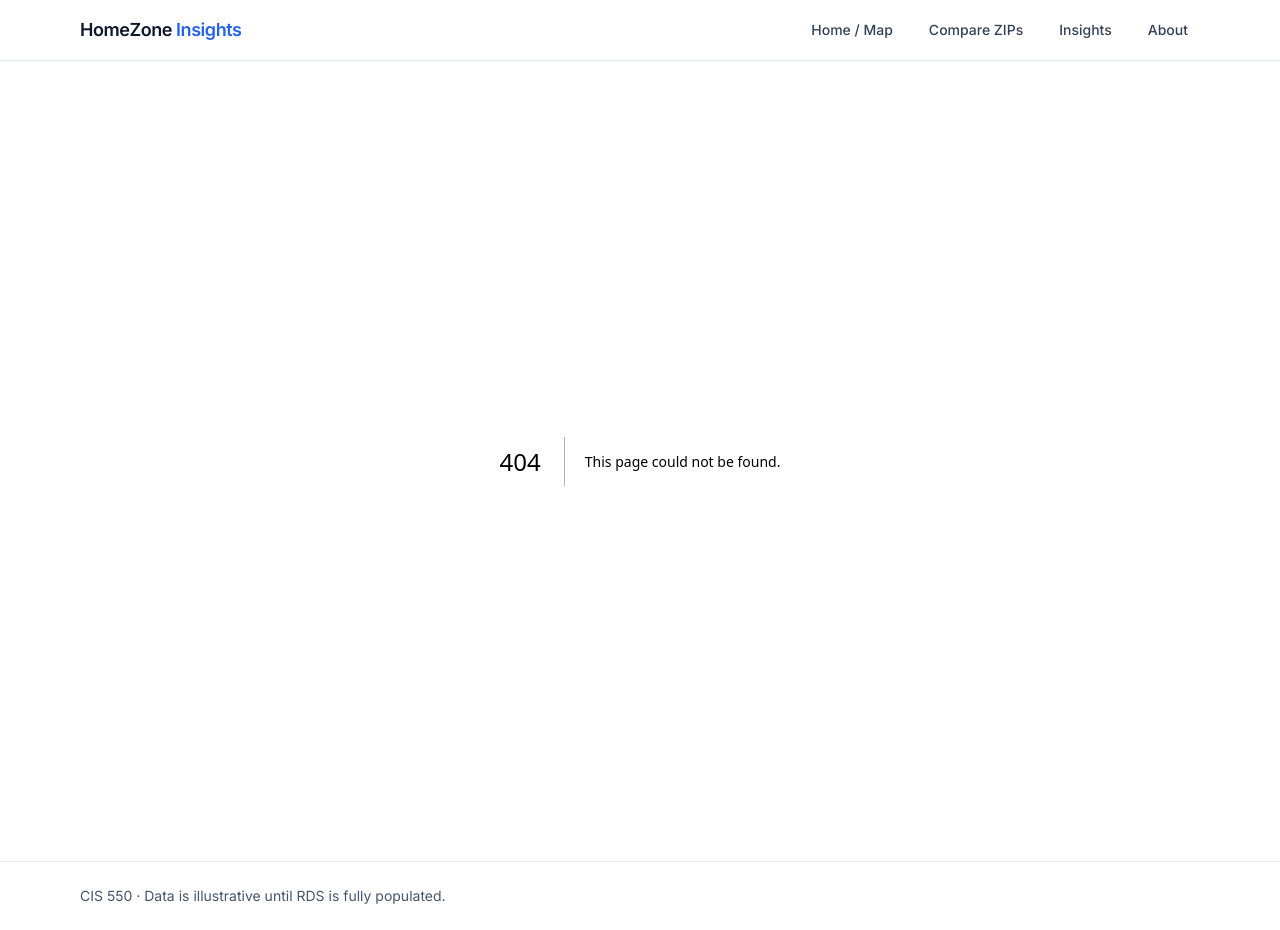
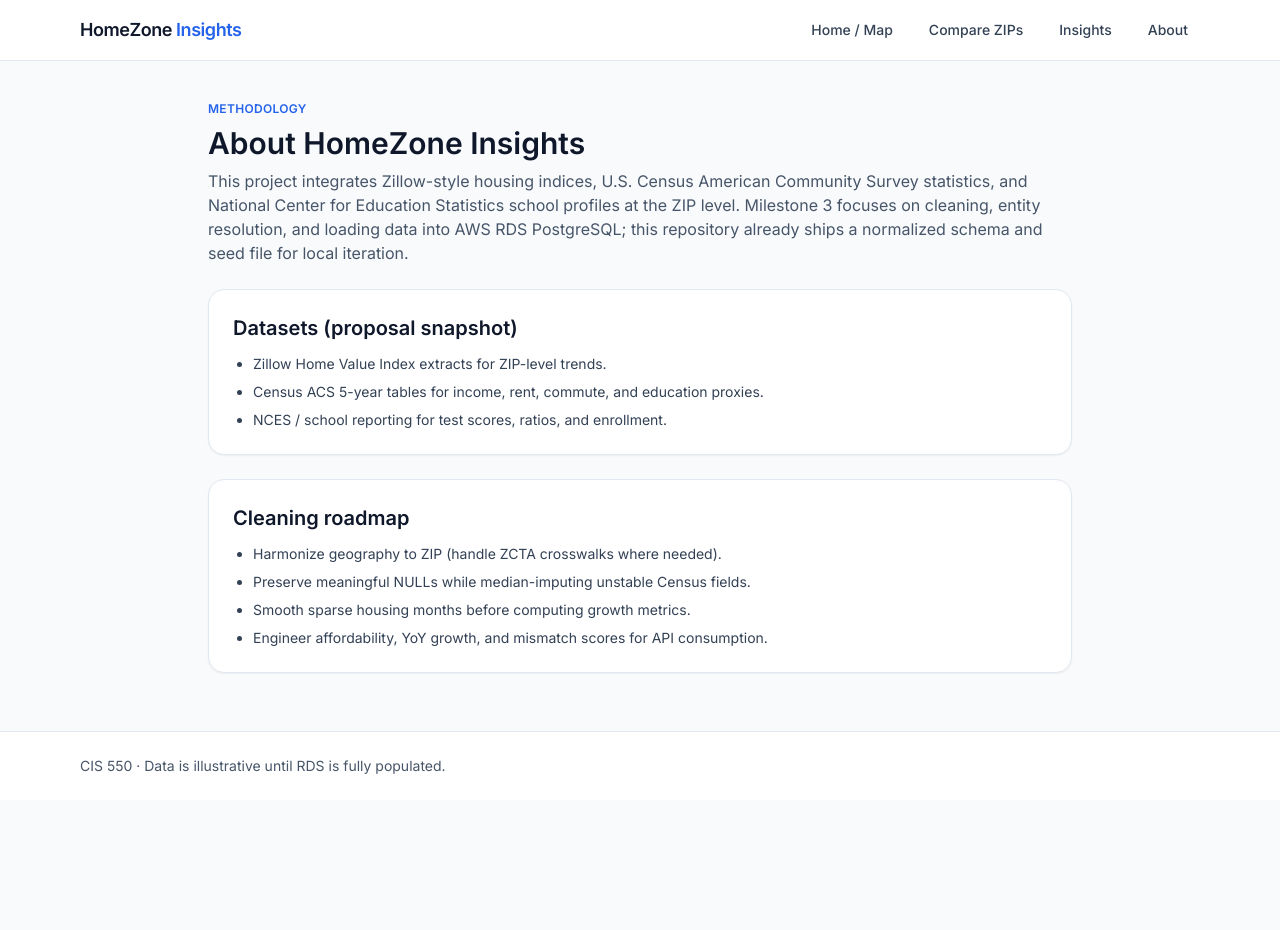
Before and after one commit to natalie-lim/cis550_proj, a Next.js app: page /about in a window 1280 px wide. Before the commit this address had no page. After the commit the page ends 800 px from the top, so only its background shows below. Built offline with nearby package versions, Linux system fonts and the light colour scheme.

Commit message:
docs: add about page covering datasets and cleaning plan

```diff
--- /dev/null
+++ b/app/about/page.tsx
@@ -0,0 +1,38 @@
+export default function AboutPage(): React.JSX.Element {
+  return (
+    <div className="mx-auto max-w-4xl space-y-6 px-4 py-10">
+      <div className="space-y-2">
+        <p className="text-xs font-semibold uppercase tracking-wide text-accent">
+          Methodology
+        </p>
+        <h1 className="text-3xl font-semibold text-ink">About HomeZone Insights</h1>
+        <p className="text-base text-slate-600">
+          This project integrates Zillow-style housing indices, U.S. Census American Community
+          Survey statistics, and National Center for Education Statistics school profiles at the
+          ZIP level. Milestone 3 focuses on cleaning, entity resolution, and loading data into AWS
+          RDS PostgreSQL; this repository already ships a normalized schema and seed file for local
+          iteration.
+        </p>
+      </div>
+
+      <section className="space-y-3 rounded-2xl border border-slate-200 bg-white p-6 shadow-sm">
+        <h2 className="text-xl font-semibold text-ink">Datasets (proposal snapshot)</h2>
+        <ul className="list-disc space-y-2 pl-5 text-sm text-slate-700">
+          <li>Zillow Home Value Index extracts for ZIP-level trends.</li>
+          <li>Census ACS 5-year tables for income, rent, commute, and education proxies.</li>
+          <li>NCES / school reporting for test scores, ratios, and enrollment.</li>
+        </ul>
+      </section>
+
+      <section className="space-y-3 rounded-2xl border border-slate-200 bg-white p-6 shadow-sm">
+        <h2 className="text-xl font-semibold text-ink">Cleaning roadmap</h2>
+        <ul className="list-disc space-y-2 pl-5 text-sm text-slate-700">
+          <li>Harmonize geography to ZIP (handle ZCTA crosswalks where needed).</li>
+          <li>Preserve meaningful NULLs while median-imputing unstable Census fields.</li>
+          <li>Smooth sparse housing months before computing growth metrics.</li>
+          <li>Engineer affordability, YoY growth, and mismatch scores for API consumption.</li>
+        </ul>
+      </section>
+    </div>
+  );
+}
```
